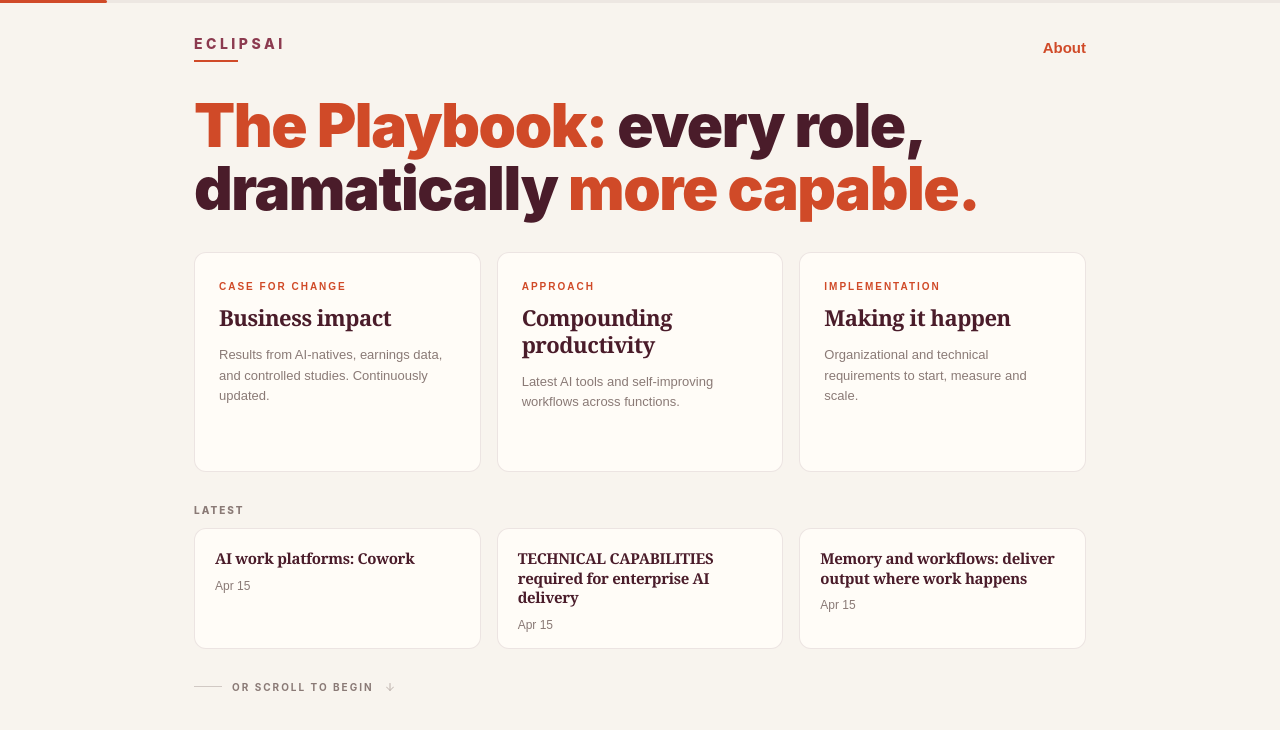
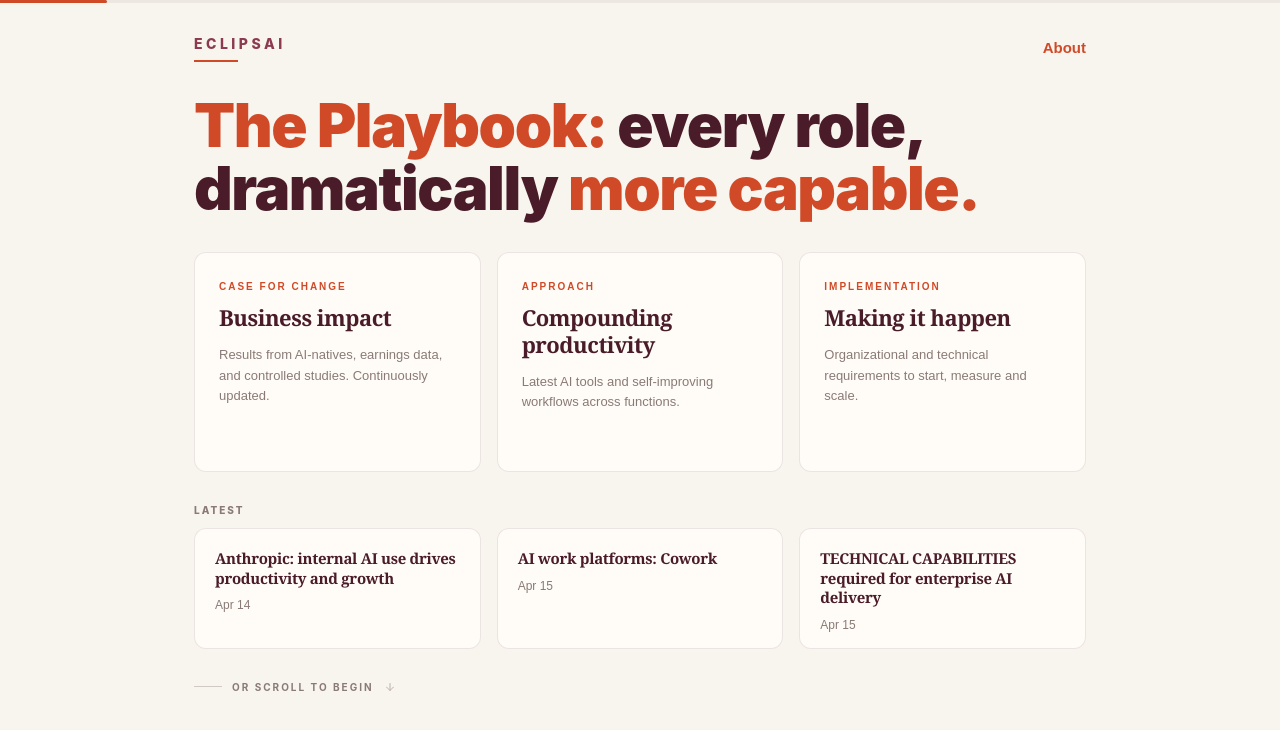
Before and after one commit to ChipAlexandru/Eclipsaiv2, a Next.js app: page / in a window 1280 px wide. Shown: the top 730 px of the page. Built offline with nearby package versions, Linux system fonts and the light colour scheme.

Commit message:
Latest row: one slide per chapter, chapter-aligned
Each Latest card now maps to its parent chapter column above, surfacing
the most recently touched slide per chapter instead of a flat top-3.

Co-Authored-By: Claude Opus 4.6 <noreply@anthropic.com>

```diff
--- a/src/decks/index.js
+++ b/src/decks/index.js
@@ -89,30 +89,35 @@ export function getDeck(deckId) {
   return shelf.decks.find((d) => d.id === deckId);
 }
 
-// Returns the N most recently touched slides across all decks. Sort key is
-// `dateUpdated || dateAdded` so authors can manually surface a slide whose
-// content was rewritten without changing its original add date. The Home
-// "Latest" card shows whichever date drove the sort.
-// Slides without either date sort last via a "1970-01-01" fallback.
-export function getLatestSlides(count = 3) {
-  const all = [];
+// Returns the most recently touched slide from each chapter of the default
+// deck, in chapter order. The Home page renders these column-aligned under
+// their parent chapter cards, so the "Latest" row visually maps one card per
+// chapter column. Sort key is `dateUpdated || dateAdded` so authors can
+// manually surface a slide whose content was rewritten without changing its
+// original add date. Slides without either date sort last via a "1970-01-01"
+// fallback. Chapters with zero slides are skipped.
+export function getLatestSlides() {
+  const results = [];
   for (const deck of shelf.decks) {
     for (const chapter of deck.chapters) {
+      if (!chapter.slides?.length) continue;
+      let best = null;
       for (const slide of chapter.slides) {
-        const sortDate = slide.dateUpdated || slide.dateAdded || null;
-        all.push({
+        const sortDate = slide.dateUpdated || slide.dateAdded || "1970-01-01";
+        if (!best || sortDate.localeCompare(best.sortDate) > 0) {
+          best = {
             deckId: deck.id,
             chapterId: chapter.id,
             slideId: slide.id,
             title: slide.title,
             dateAdded: slide.dateAdded || null,
             dateUpdated: slide.dateUpdated || null,
-          // The date driving sort + display. Home renders this.
             sortDate,
-        });
+          };
         }
       }
+      if (best) results.push(best);
     }
-  all.sort((a, b) => (b.sortDate || "1970-01-01").localeCompare(a.sortDate || "1970-01-01"));
-  return all.slice(0, count);
   }
+  return results;
+}
--- a/src/views/HomePage.jsx
+++ b/src/views/HomePage.jsx
@@ -14,7 +14,7 @@ export function HomePage({ shelf, onNavigate, onOpenAbout }) {
   const [aboutOpen, setAboutOpen] = useState(false);
   const isMobile = useIsMobile();
   const { about, featured } = shelf;
-  const latest = getLatestSlides(3);
+  const latest = getLatestSlides();
 
   // Format "2026-04-10" → "Apr 10"
   const fmtDate = (iso) => {
```
Lines whose indentation alone changed are shown as unchanged.
